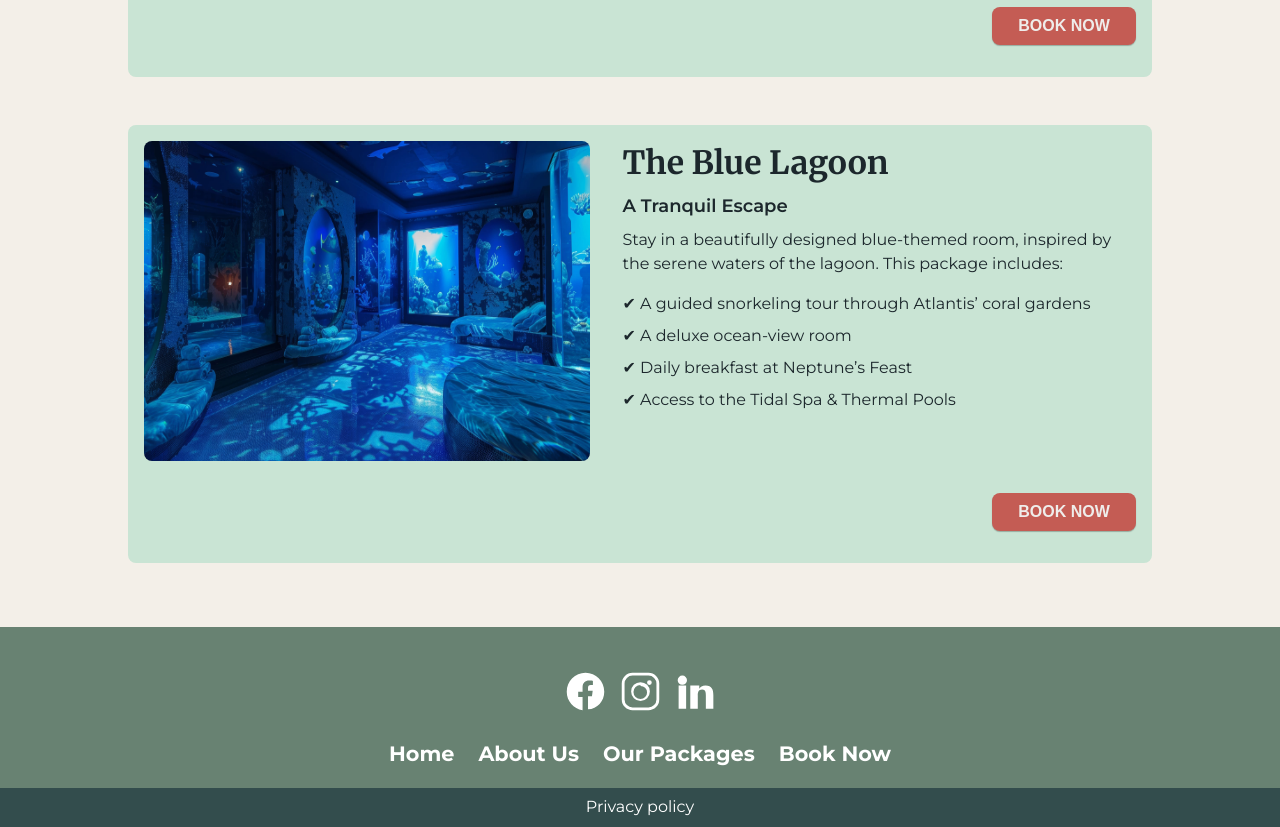
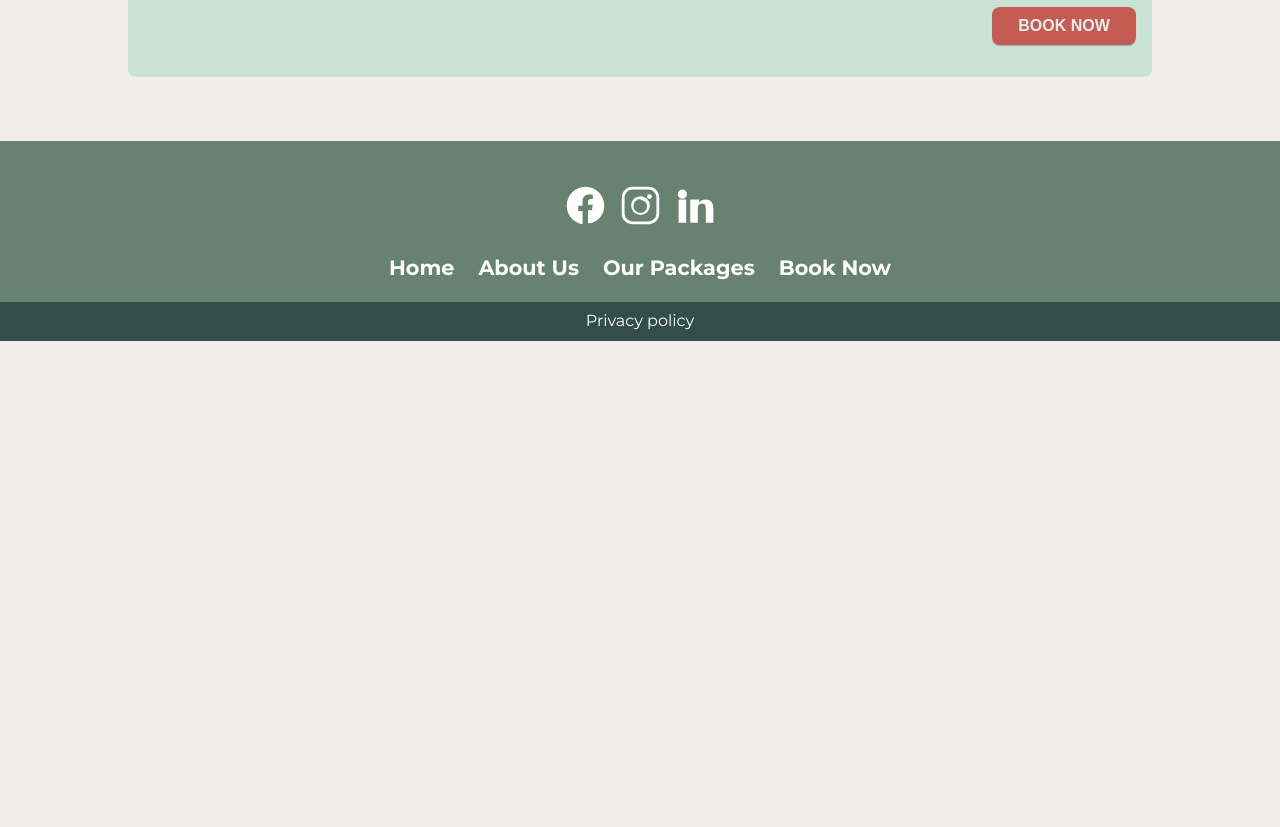
Before and after one commit to maria-jon/poseidon, a Vue app: page /packages in a window 1280 px wide. Shown: the part 2160-2987 px from the top of the page. After the commit the page ends 2501 px from the top, so only its background shows below. Built offline with nearby package versions, Linux system fonts and the light colour scheme.

Commit message:
(fix): remove dublicate package

```diff
--- a/src/stores/packages.ts
+++ b/src/stores/packages.ts
@@ -96,25 +96,6 @@ export const usePackageStore = defineStore('packages', () => {
         imgHeight: 1440,
         route: '',
       },
-      {
-        text: {
-          header: 'The Blue Lagoon',
-          subheader: 'A Tranquil Escape',
-          subtext:
-            'Stay in a beautifully designed blue-themed room, inspired by the serene waters of the lagoon. This package includes:',
-          features: [
-            'A guided snorkeling tour through Atlantis’ coral gardens',
-            'A deluxe ocean-view room',
-            'Daily breakfast at Neptune’s Feast',
-            'Access to the Tidal Spa & Thermal Pools',
-          ],
-        },
-        image: thebluelagoon,
-        id: 3,
-        imgWidth: 2560,
-        imgHeight: 1440,
-        route: '',
-      },
     ]
   }
 
```
